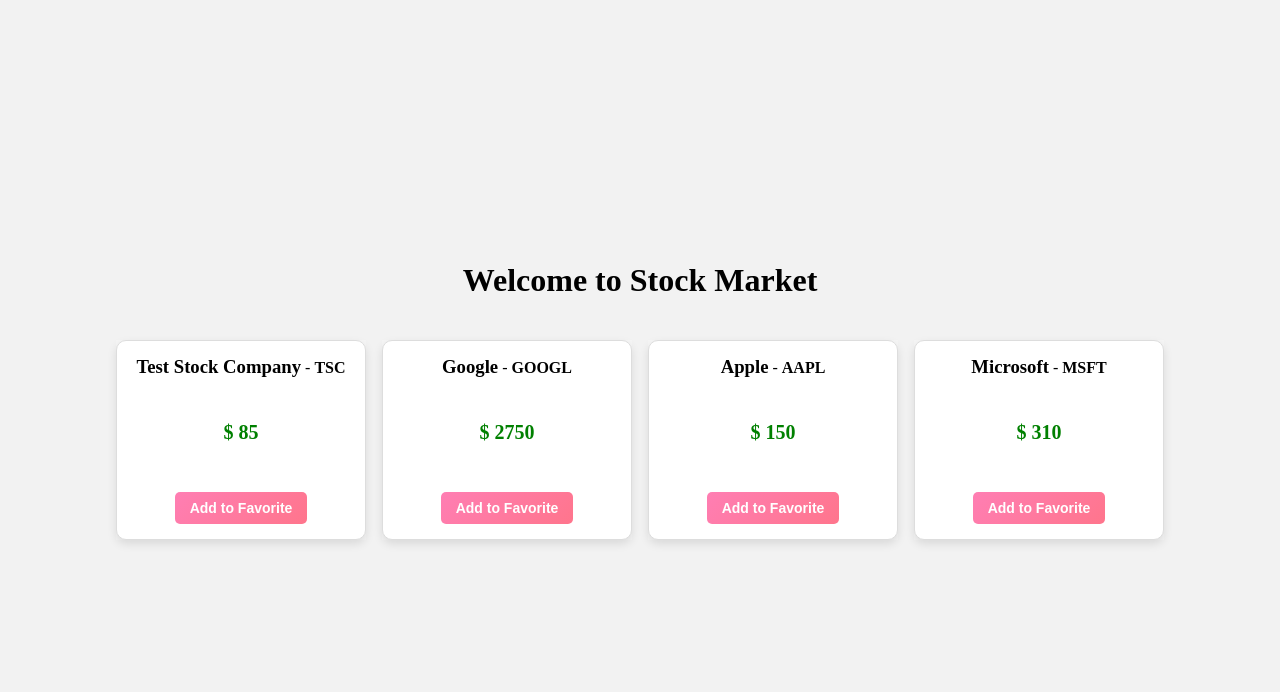
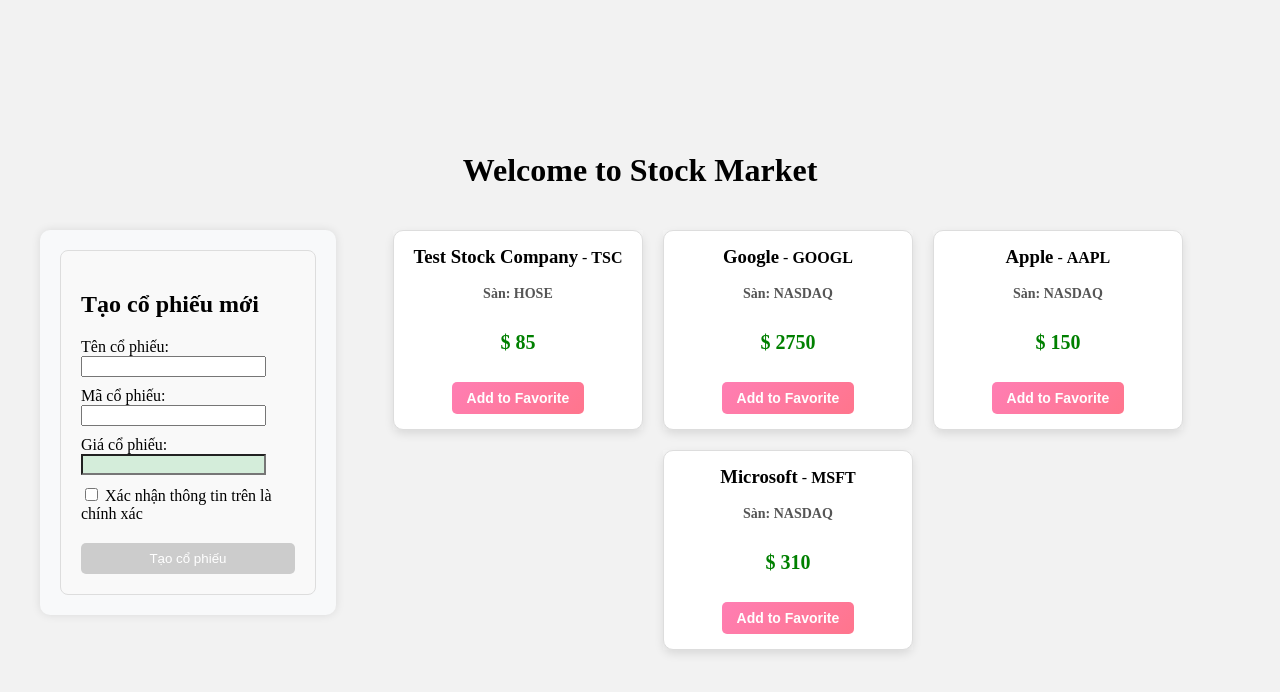
Before and after one commit to KhangNguyen0105/stock-market, an Angular app: page / in a window 1280 px wide. Shown: the top 692 px of the page. Built offline with nearby package versions, Linux system fonts and the light colour scheme.

Commit message:
Add create-stock component to create stocks and display them. Still working on it!!

```diff
--- a/src/app/app.component.ts
+++ b/src/app/app.component.ts
@@ -1,12 +1,9 @@
 import { Component } from '@angular/core';
-// import { LoginComponent } from './login/login.component';
-import { StockItemComponent } from './stock/stock-item/stock-item.component';
 import { StockListComponent } from './stock/stock-list/stock-list.component';
-// import { WelcomeComponent } from './welcome/welcome.component';
 
 @Component({
   selector: 'app-root',
-  imports: [StockItemComponent, StockListComponent],
+  imports: [StockListComponent],
   templateUrl: './app.component.html',
   styleUrl: './app.component.css'
 })
--- /dev/null
+++ b/src/app/create-stock/create-stock.component.css
@@ -0,0 +1,58 @@
+.container {
+    max-width: 400px;
+    margin: auto;
+    padding: 20px;
+    border: 1px solid #ddd;
+    border-radius: 8px;
+    background-color: #f9f9f9;
+}
+
+form {
+    display: flex;
+    flex-direction: column;
+    gap: 10px;
+}
+
+button {
+    margin-top: 10px;
+    padding: 8px;
+    background-color: #007bff;
+    color: white;
+    border: none;
+    border-radius: 5px;
+    cursor: pointer;
+}
+
+button:disabled {
+    background-color: #ccc;
+    cursor: not-allowed;
+}
+
+ul {
+    list-style-type: none;
+    padding: 0;
+}
+
+li {
+    background: #fff;
+    padding: 8px;
+    margin: 5px 0;
+    border: 1px solid #ddd;
+    border-radius: 5px;
+}
+
+.valid {
+    background-color: #d4edda; /* Xanh nhạt khi hợp lệ */
+}
+
+.invalid {
+    background-color: #f8d7da; /* Hồng nhạt khi không hợp lệ */
+}
+
+.default {
+    background-color: #d4edda; /* Xanh nhạt mặc định */
+}
+
+.modified {
+    background-color: #f8d7da; /* Hồng nhạt khi có thay đổi */
+}
--- /dev/null
+++ b/src/app/create-stock/create-stock.component.html
@@ -0,0 +1,39 @@
+<div class="container">
+  <h2>Tạo cổ phiếu mới</h2>
+  <form [formGroup]="stockForm" (ngSubmit)="onSubmit()">
+
+    <!-- Tên cổ phiếu -->
+    <div class="form-group">
+      <label for="name">Tên cổ phiếu:</label>
+      <input id="name" type="text" formControlName="name" class="form-control"
+          [ngClass]="{ 'valid': stockForm.controls['name'].valid, 'invalid': stockForm.controls['name'].invalid && stockForm.controls['name'].touched }">
+    </div>
+
+    <!-- Mã cổ phiếu -->
+    <div class="form-group">
+        <label for="code">Mã cổ phiếu:</label>
+        <input id="code" type="text" formControlName="code" class="form-control"
+            (input)="onCodeChange($event.target.value)"
+            [ngClass]="{ 'valid': stockForm.controls['code'].valid, 'invalid': stockForm.controls['code'].invalid && stockForm.controls['code'].touched }">
+    </div>
+
+    <!-- Giá cổ phiếu -->
+    <div class="form-group">
+      <label for="price">Giá cổ phiếu:</label>
+      <input id="price" type="number" formControlName="price" class="form-control"
+          [ngClass]="{ 'default': !priceTouched, 'modified': priceTouched }"
+          (focus)="priceTouched = true" (blur)="priceTouched = true">
+    </div>
+
+    <!-- Checkbox xác nhận -->
+    <div class="form-group">
+      <label>
+        <input type="checkbox" formControlName="confirm">
+        Xác nhận thông tin trên là chính xác
+      </label>
+    </div>
+
+    <!-- Nút Tạo Cổ Phiếu -->
+    <button type="submit" [disabled]="stockForm.invalid">Tạo cổ phiếu</button>
+  </form>
+</div>
--- /dev/null
+++ b/src/app/create-stock/create-stock.component.ts
@@ -0,0 +1,57 @@
+import { Component, EventEmitter, Output } from '@angular/core';
+import { FormBuilder, FormGroup, ReactiveFormsModule, Validators } from '@angular/forms';
+import { CommonModule } from '@angular/common';
+import { Stock } from '../model/stock';
+
+@Component({
+  selector: 'app-create-stock',
+  standalone: true,
+  imports: [CommonModule, ReactiveFormsModule],
+  templateUrl: './create-stock.component.html',
+  styleUrls: ['./create-stock.component.css']
+})
+export class CreateStockComponent {
+  stockForm: FormGroup;
+  @Output() stockCreated = new EventEmitter<Stock>();
+
+  codeChanged: boolean = false;
+  codeModified: boolean = false;
+  priceTouched: boolean = false;
+
+  constructor(private fb: FormBuilder) {
+    this.stockForm = this.fb.group({
+      name: ['', Validators.required],
+      code: ['', Validators.required],
+      price: ['', [Validators.required]],
+      exchange: ['', Validators.required],
+      confirm: [false, Validators.requiredTrue]
+    });
+  }
+
+  onSubmit() {
+    if (this.stockForm.valid) {
+      const newStock: Stock = new Stock(
+        this.stockForm.value.name,
+        this.stockForm.value.code,
+        this.stockForm.value.price,
+        this.stockForm.value.price,
+        this.stockForm.value.exchange
+      );
+
+      this.stockCreated.emit(newStock); // Tạo sự kiện với đối tượng `Stock`
+      this.stockForm.reset();
+    }
+  }
+
+  onCodeChange(value: string) {
+    this.codeModified = value.trim() !== ''; // Nếu có nhập thì báo đã chỉnh sửa
+  }
+
+  onPriceFocus() {
+    this.priceTouched = true;
+  }
+
+  onPriceBlur() {
+    this.priceTouched = false;
+  }
+}
--- a/src/app/model/stock.ts
+++ b/src/app/model/stock.ts
@@ -1,12 +1,19 @@
 export class Stock {
     favorite: boolean = false;
 
-    constructor(public name: string,
-                public code: string,
-                public price: number,
-                public previousPrice: number) { }
+    constructor(
+        public name: string,
+        public code: string,
+        public price: number,
+        public previousPrice: number,
+        public exchange: string
+    ) {}
 
     isPositiveChange(): boolean {
         return this.price >= this.previousPrice;
     }
+
+    // toggleFavorite(): void {
+    //     this.favorite = !this.favorite;
+    // }
 }
--- a/src/app/stock/stock-item/stock-item.component.css
+++ b/src/app/stock/stock-item/stock-item.component.css
@@ -34,16 +34,6 @@
     background-color: #f5f5f5;
 }
 
-/* .stock-item {
-    background: white;
-    padding: 20px;
-    border-radius: 10px;
-    box-shadow: 0 4px 10px rgba(0, 0, 0, 0.1);
-    text-align: center;
-    border: 1px solid #ddd;
-    width: 250px;
-} */
-
 .stock-item {
     width: 250px; /* Đảm bảo tất cả stock-item có cùng kích thước */
     height: 200px; /* Cố định chiều cao để không bị lệch */
@@ -59,8 +49,15 @@
     box-shadow: 0 4px 10px rgba(0, 0, 0, 0.1);
     text-align: center;
     border: 1px solid #ddd;
-  }
+}
 
+
+.exchange {
+    font-size: 14px;
+    font-weight: bolder;
+    color: #555;
+    margin: 5px 0;
+}
 
 .name h3, .name h4 {
     display: inline;
--- a/src/app/stock/stock-item/stock-item.component.html
+++ b/src/app/stock/stock-item/stock-item.component.html
@@ -2,6 +2,9 @@
     <div class="stock-item">
         <div class="name">
             <h3>{{ stock.name }}</h3> - <h4>{{ stock.code }}</h4>
+        </div>
+        <div class="exchange">
+            <span>Sàn: {{ stock.exchange }}</span>
         </div>
         <div class="price" [class]="stock.isPositiveChange() ? 'positive' : 'negative'">
             $ {{ stock.price }}
--- a/src/app/stock/stock-item/stock-item.component.ts
+++ b/src/app/stock/stock-item/stock-item.component.ts
@@ -1,8 +1,10 @@
 import { Component, Input } from '@angular/core';
 import { Stock } from '../../model/stock';
+import { CommonModule } from '@angular/common';
 
 @Component({
   selector: 'app-stock-item',
+  imports: [CommonModule],
   templateUrl: './stock-item.component.html',
   styleUrl: './stock-item.component.css'
 })
@@ -11,7 +13,7 @@
 
   toggleFavorite(event: Event) {
     event.stopPropagation(); // Chặn sự kiện click lan lên component cha
-    console.log('Favorite toggled for:', this.stock.name); // Debug
+    // console.log('Favorite toggled for:', this.stock.name); // Debug
     this.stock.favorite = !this.stock.favorite;
   }
 
--- a/src/app/stock/stock-list/stock-list.component.css
+++ b/src/app/stock/stock-list/stock-list.component.css
@@ -1,12 +1,33 @@
-.stock-list {
+.container {
     display: flex;
-    flex-wrap: wrap;  /* Cho phép các phần tử tự xuống dòng */
-    gap: 16px; /* Khoảng cách giữa các stock */
-    justify-content: center; /* Canh giữa theo chiều ngang */
+    justify-content: space-around;
+    align-items: flex-start;
+    max-width: 1200px;
+    margin: auto;
     padding: 20px;
 }
 
-app-stock-item {
-    flex: 1 1 200px; /* Cố định mỗi stock có độ rộng tối thiểu là 200px */
-    max-width: 250px; /* Giới hạn độ rộng tối đa */
+.create-stock {
+    width: 300px;
+    background: #f8f9fa;
+    padding: 20px;
+    border-radius: 10px;
+    box-shadow: 0px 0px 10px rgba(0, 0, 0, 0.1);
 }
+
+.stock-list {
+    display: flex;
+    flex-wrap: wrap;
+    gap: 20px;
+    justify-content: center;
+    flex-grow: 1;
+}
+
+.stock-item {
+    width: 250px;
+    background: #fff;
+    padding: 15px;
+    border-radius: 10px;
+    box-shadow: 2px 2px 10px rgba(0, 0, 0, 0.1);
+    text-align: center;
+}
--- a/src/app/stock/stock-list/stock-list.component.html
+++ b/src/app/stock/stock-list/stock-list.component.html
@@ -1,6 +1,10 @@
-<div class="stock-list">
+<div class="container">
+  <div class="create-stock">
+    <app-create-stock (stockCreated)="addStock($event)"></app-create-stock>
+  </div>
+  <div class="stock-list">
     <app-stock-item
-      *ngFor="let stock of stocks"
-      [stock]="stock">
-    </app-stock-item>
+        *ngFor="let stock of stocks"
+        [stock]="stock"></app-stock-item>
   </div>
+</div>
--- a/src/app/stock/stock-list/stock-list.component.ts
+++ b/src/app/stock/stock-list/stock-list.component.ts
@@ -2,28 +2,27 @@
 import { Stock } from '../../model/stock';
 import { StockItemComponent } from '../stock-item/stock-item.component';
 import { CommonModule } from '@angular/common';
+import { CreateStockComponent } from '../../create-stock/create-stock.component';
 
 @Component({
   selector: 'app-stock-list',
-  imports: [CommonModule ,StockItemComponent],
+  imports: [CommonModule ,StockItemComponent, CreateStockComponent],
   templateUrl: './stock-list.component.html',
   styleUrl: './stock-list.component.css'
 })
-export class StockListComponent implements OnInit {
-  public stocks: Stock[] = [];
-
-  constructor() { }
-
-  ngOnInit(): void {
-    this.stocks = [
-      new Stock('Test Stock Company', 'TSC', 85, 80),
-      new Stock('Google', 'GOOGL', 2750, 2725),
-      new Stock('Apple', 'AAPL', 150, 145),
-      new Stock('Microsoft', 'MSFT', 310, 300)
-    ];
-  }
+export class StockListComponent {
+  stocks: Stock[] = [
+    new Stock('Test Stock Company', 'TSC', 85, 80, 'HOSE'),
+    new Stock('Google', 'GOOGL', 2750, 2725, 'NASDAQ'),
+    new Stock('Apple', 'AAPL', 150, 145, 'NASDAQ'),
+    new Stock('Microsoft', 'MSFT', 310, 300, 'NASDAQ')
+  ];
 
   toggleFavorite(stock: Stock) {
     stock.favorite = !stock.favorite;
   }
+
+  addStock(newStock: Stock) {
+    this.stocks.push(newStock);
+  }
 }
```
Also changed, not shown: 1 other file (tests, documents, lock files or other folders).
